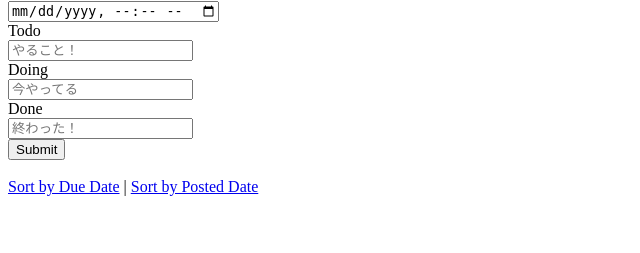
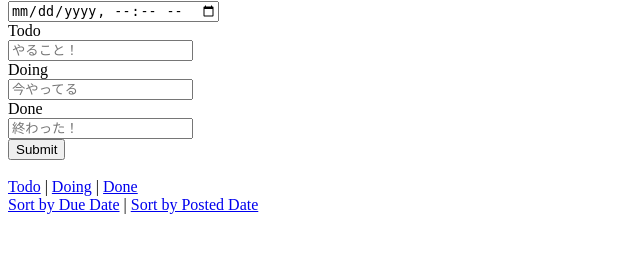
Before and after one commit to s1f102301910/django-test-exercise, a Django app: page / in a window 1280 px wide. Shown: the part 170-423 px from the top of the page, without its empty margins (0-640 px from the left). Run offline with Django 5.2, Linux system fonts and the light colour scheme; data that the repository does not hold is empty.

Commit message:
サイトはおっけーです

```diff
--- a/todo/templates/todo/index.html
+++ b/todo/templates/todo/index.html
@@ -42,6 +42,12 @@
     <br>
 
     <div>
+      <a href="{% url 'index' %}?status=todo">Todo</a> |
+      <a href="{% url 'index' %}?status=doing">Doing</a> |
+      <a href="{% url 'index' %}?status=done">Done</a>
+    </div>
+
+    <div>
       <a href="{% url 'index' %}?order=due">Sort by Due Date</a> |
       <a href="{% url 'index' %}?order=post">Sort by Posted Date</a>
     </div>
--- a/todo/views.py
+++ b/todo/views.py
@@ -16,10 +16,20 @@ def index(request):
         task.save()
         return redirect('index')
 
-    if request.GET.get("order") == "due":
-        tasks = Task.objects.order_by("due_at")
+    filter_status = request.GET.get("status")
+    if filter_status == "todo":
+        tasks = Task.objects.filter(todo__isnull=False, todo__exact="").order_by("todo")
+    elif filter_status == "doing":
+        tasks = Task.objects.filter(doing__isnull=False, doing__exact="").order_by("doing")
+    elif filter_status == "done":
+        tasks = Task.objects.filter(done__isnull=False, done__exact="").order_by("done")
     else:
         tasks = Task.objects.order_by("-posted_at")
+
+    if request.GET.get("order") == "due":
+        tasks = tasks.order_by("due_at")
+    else:
+        tasks = tasks.order_by("-posted_at")
 
     context = {
         "tasks": tasks
```
